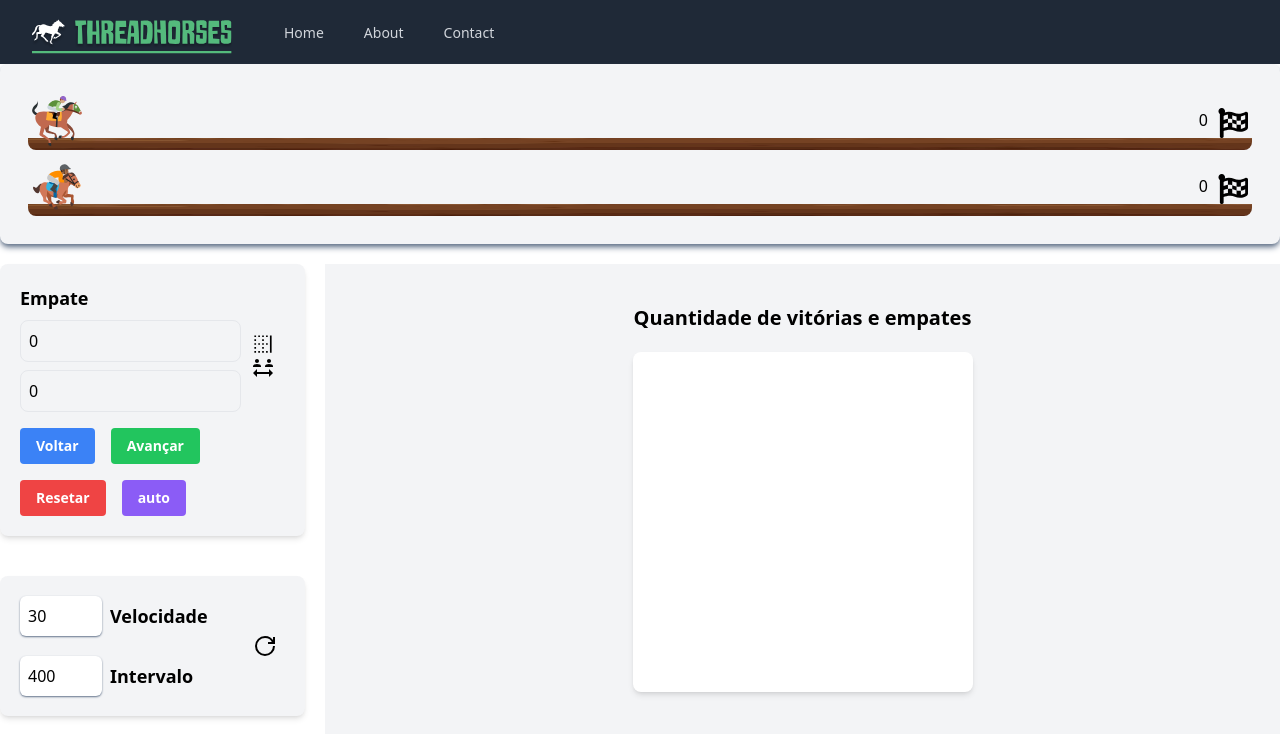
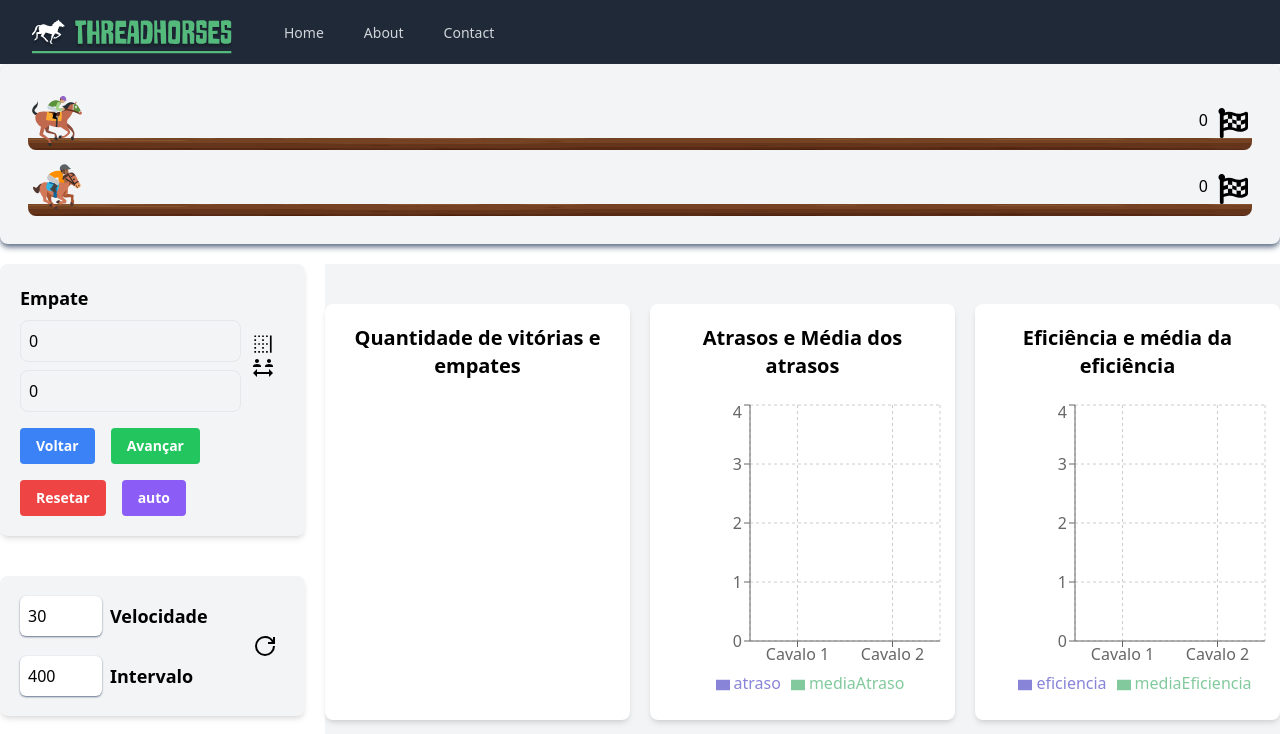
Before and after one commit to EuMotta/Threads-NextJs, a Next.js app: page / in a window 1280 px wide. Shown: the top 734 px of the page. Built offline with nearby package versions, Linux system fonts and the light colour scheme.

Commit message:
Horse efficiency graphic display

```diff
--- a/src/app/components/Charts.jsx
+++ b/src/app/components/Charts.jsx
@@ -1,4 +1,94 @@
-import { PieChart, Pie, ResponsiveContainer, Tooltip, Cell } from 'recharts';
+import {
+  PieChart,
+  Pie,
+  ResponsiveContainer,
+  Tooltip,
+  Cell,
+  LineChart,
+  BarChart,
+  CartesianGrid,
+  XAxis,
+  YAxis,
+  Legend,
+  Bar,
+} from 'recharts';
+
+const Graph3 = ({ horseEfficiency1, horseEfficiency2, horseEfficiencyCalc1, horseEfficiencyCalc2 }) => {
+  const data = [
+    {
+      name: 'Cavalo 1',
+      eficiencia: horseEfficiency1,
+      mediaEficiencia: horseEfficiencyCalc1,
+    },
+    {
+      name: 'Cavalo 2',
+      eficiencia: horseEfficiency2,
+      mediaEficiencia: horseEfficiencyCalc2,
+    },
+  ];
+
+  return (
+    <ResponsiveContainer width={300} height={300}>
+        <BarChart
+          width={500}
+          height={300}
+          data={data}
+          margin={{
+            top: 5,
+            right: 30,
+            left: 20,
+            bottom: 5,
+          }}
+        >
+          <CartesianGrid strokeDasharray="3 3" />
+          <XAxis dataKey="name" />
+          <YAxis />
+          <Tooltip />
+          <Legend />
+          <Bar dataKey="eficiencia" fill="#8884d8" />
+          <Bar dataKey="mediaEficiencia" fill="#82ca9d" />
+        </BarChart>
+    </ResponsiveContainer>
+  );
+};
+const Graph2 = ({ positionMedia1, positionMedia2, positionMediaCalc1, positionMediaCalc2 }) => {
+  const data = [
+    {
+      name: 'Cavalo 1',
+      atraso: positionMedia1,
+      mediaAtraso: positionMediaCalc1,
+    },
+    {
+      name: 'Cavalo 2',
+      atraso: positionMedia2,
+      mediaAtraso: positionMediaCalc2,
+    },
+  ];
+
+  return (
+    <ResponsiveContainer width={300} height={300}>
+        <BarChart
+          width={500}
+          height={300}
+          data={data}
+          margin={{
+            top: 5,
+            right: 30,
+            left: 20,
+            bottom: 5,
+          }}
+        >
+          <CartesianGrid strokeDasharray="3 3" />
+          <XAxis dataKey="name" />
+          <YAxis />
+          <Tooltip />
+          <Legend />
+          <Bar dataKey="atraso" fill="#8884d8" />
+          <Bar dataKey="mediaAtraso" fill="#82ca9d" />
+        </BarChart>
+    </ResponsiveContainer>
+  );
+};
 
 const Graph1 = ({ victoryHorse1, victoryHorse2, draw }) => {
   const data = [
@@ -40,4 +130,4 @@ const Graph1 = ({ victoryHorse1, victoryHorse2, draw }) => {
   );
 };
 
-export default Graph1;
+export {Graph1, Graph2, Graph3};
--- a/src/app/sections/Horse.jsx
+++ b/src/app/sections/Horse.jsx
@@ -10,7 +10,7 @@ import { FaFlagCheckered } from 'react-icons/fa';
 import { GrPowerReset } from 'react-icons/gr';
 
 import Explication from './Explication';
-import Graph1 from '../components/Charts';
+import { Graph1, Graph2, Graph3 } from '../components/Charts';
 
 export default function Horse() {
   const [position1, setPosition1] = useState(0);
@@ -285,7 +285,7 @@ export default function Horse() {
               </div>
             </div>
             <table className="bg-gray-100 font-semibold rounded-md shadow-sm shadow-slate-300 p-5 text-xl">
-              <tbody className='text-center'>
+              <tbody className="text-center">
                 <tr>
                   <td>Atrasos do cavalo 1:</td>
                   <td>{positionMedia1}</td>
@@ -356,16 +356,44 @@ export default function Horse() {
             </div>
           </div>
           <div className="col-span-3 bg-gray-100 my-5">
-            <div className=" flex col-span-3 flex-col items-center justify-center py-10">
-              <h1 className="text-xl font-bold mb-5">
+            <div className="flex col-span-3 flex-col items-center justify-center py-10">
+              <div className="grid grid-cols-3 gap-5">
+                <div className="bg-white p-5 rounded-lg shadow-md">
+                  <h1 className="text-xl text-center font-bold mb-5">
                     Quantidade de vitórias e empates
                   </h1>
-              <div className="bg-white p-5 rounded-lg shadow-md">
                   <Graph1
                     victoryHorse1={victoryHorse1}
                     victoryHorse2={victoryHorse2}
                     draw={draw}
                   />
+                </div>
+                <div className="bg-white p-5 rounded-lg shadow-md">
+                  <h1 className="text-xl text-center font-bold mb-5">
+                    Atrasos e Média dos atrasos
+                  </h1>
+                  <Graph2
+                    positionMedia1={positionMedia1}
+                    positionMedia2={positionMedia2}
+                    positionMediaCalc1={Math.floor(
+                      positionMedia1 / raceResults.length,
+                    )}
+                    positionMediaCalc2={Math.floor(
+                      positionMedia2 / raceResults.length,
+                    )}
+                  />
+                </div>
+                <div className="bg-white p-5 rounded-lg shadow-md">
+                  <h1 className="text-xl text-center font-bold mb-5">
+                    Eficiência e média da eficiência
+                  </h1>
+                  <Graph3
+                    horseEfficiency1={horseEfficiency1}
+                    horseEfficiency2={horseEfficiency2}
+                    horseEfficiencyCalc1={Math.floor(horseEfficiency1 / raceResults.length)}
+                    horseEfficiencyCalc2={Math.floor(horseEfficiency2 / raceResults.length)}
+                  />
+                </div>
               </div>
             </div>
             <Explication />
```
Lines whose indentation alone changed are shown as unchanged.
